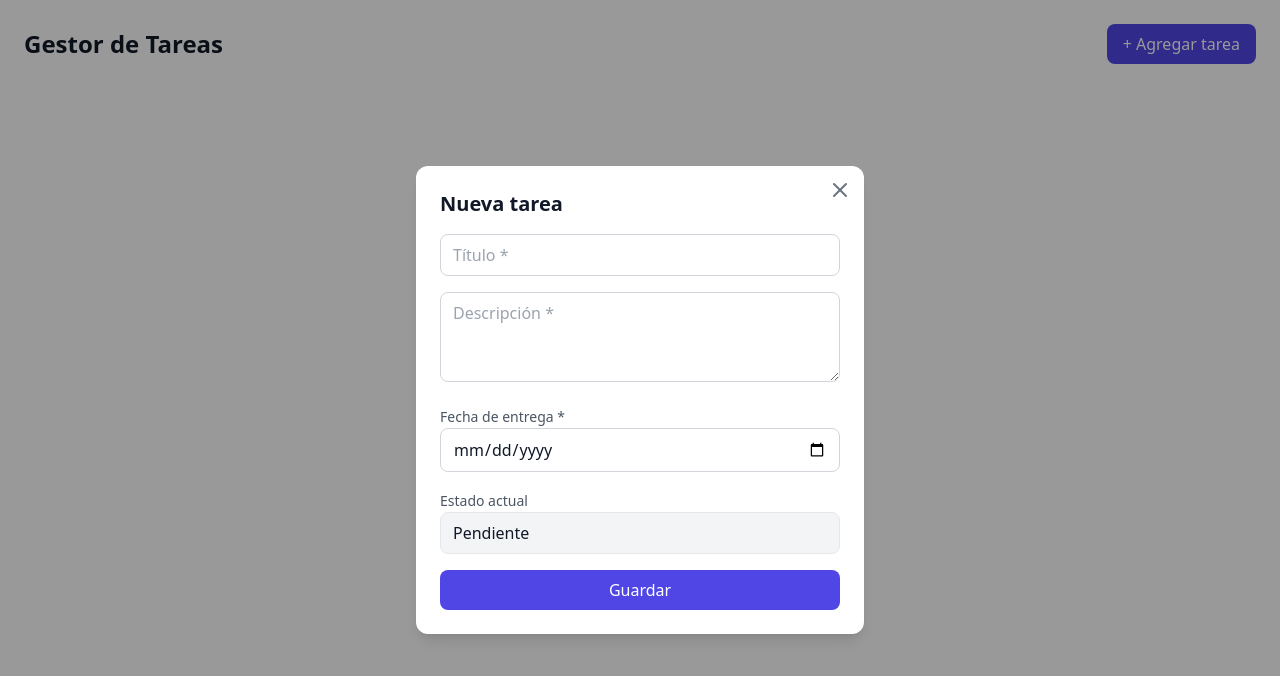
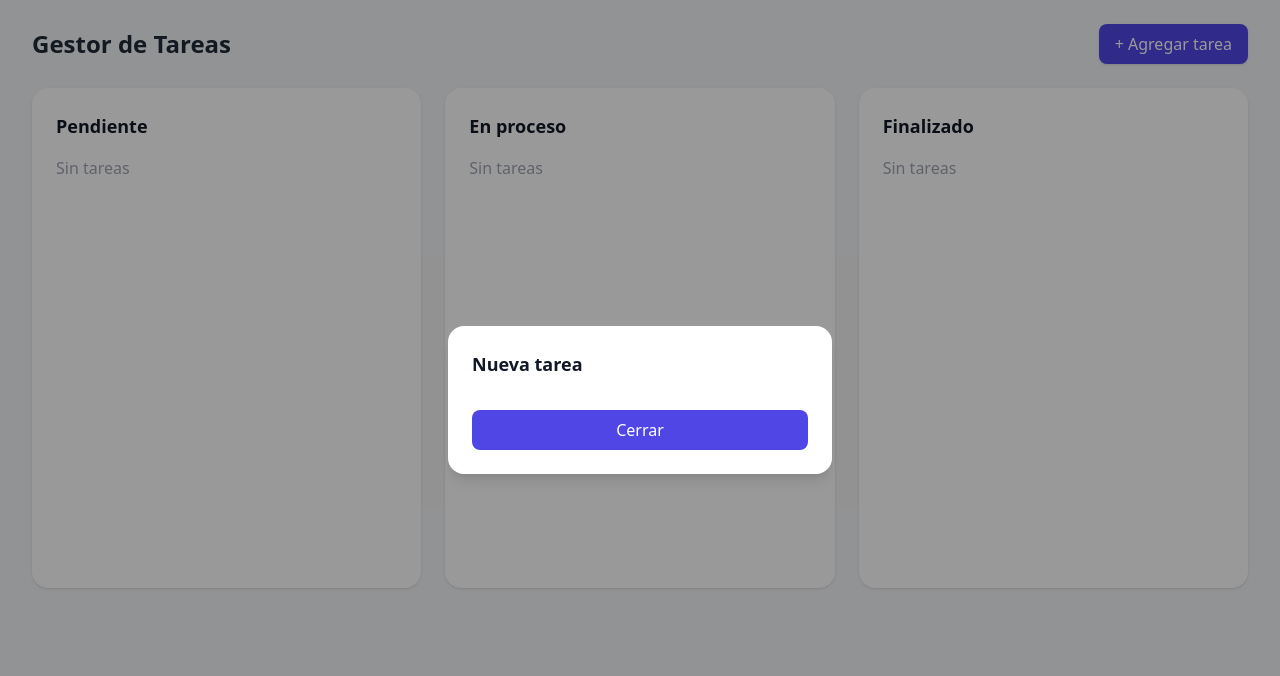
Before and after one commit to Yarissa21/MiniProyecto_GestorDeTareas, a React app in the folder frontend/: page / in a window 1280 px wide. Both pictures are taken after a click on the button "+ Agregar tarea". Shown: the top 676 px of the page. Built offline with nearby package versions, Linux system fonts and the light colour scheme; the HTML template or start-up script is replaced by a standard one.

Commit message:
feat: agregar columnas Pendiente, En proceso y Finalizado

```diff
--- a/frontend/src/App.tsx
+++ b/frontend/src/App.tsx
@@ -1,141 +1,62 @@
-import React, { useState } from "react";
-import { X } from "lucide-react";
-import { useForm } from "react-hook-form";
-import { z } from "zod";
-import { zodResolver } from "@hookform/resolvers/zod";
+import { useState } from "react";
 
-const taskSchema = z.object({
-  title: z.string().min(1, "El título es obligatorio"),
-  description: z.string().min(1, "La descripción es obligatoria"),
-  dueDate: z.string().min(1, "La fecha de entrega es obligatoria"),
-});
-
-type TaskForm = z.infer<typeof taskSchema>;
-
-export default function App() {
+function App() {
   const [showModal, setShowModal] = useState(false);
 
-  const {
-    register,
-    handleSubmit,
-    reset,
-    formState: { errors },
-  } = useForm<TaskForm>({
-    resolver: zodResolver(taskSchema),
-    defaultValues: {
-      title: "",
-      description: "",
-      dueDate: "",
-    },
-  });
-
-  const abrirModal = () => {
-    reset();
-    setShowModal(true);
-  };
-
-  const onSubmit = (data: TaskForm) => {
-    console.log("Tarea creada:", data);
-    setShowModal(false);
-  };
-
   return (
-    <div className="min-h-screen p-6">
-      <header className="flex items-center justify-between mb-6">
-        <h1 className="text-2xl font-bold">Gestor de Tareas</h1>
+    <div className="min-h-screen bg-gray-100">
+      {/* Header */}
+      <header className="flex justify-between items-center px-8 py-6">
+        <h1 className="text-2xl font-bold text-gray-800">
+          Gestor de Tareas
+        </h1>
 
         <button
-          onClick={abrirModal}
-          className="bg-indigo-600 text-white px-4 py-2 rounded-lg hover:bg-indigo-700 transition"
+          onClick={() => setShowModal(true)}
+          className="bg-indigo-600 hover:bg-indigo-700 text-white px-4 py-2 rounded-lg shadow"
         >
           + Agregar tarea
         </button>
       </header>
 
+      {/* Columnas */}
+      <div className="grid grid-cols-1 md:grid-cols-3 gap-6 px-8 pb-10">
+        {/* Pendiente */}
+        <div className="bg-white rounded-2xl shadow p-6 min-h-[500px]">
+          <h2 className="text-lg font-semibold mb-4">Pendiente</h2>
+          <p className="text-gray-400">Sin tareas</p>
+        </div>
 
+        {/* En proceso */}
+        <div className="bg-white rounded-2xl shadow p-6 min-h-[500px]">
+          <h2 className="text-lg font-semibold mb-4">En proceso</h2>
+          <p className="text-gray-400">Sin tareas</p>
+        </div>
+
+        {/* Finalizado */}
+        <div className="bg-white rounded-2xl shadow p-6 min-h-[500px]">
+          <h2 className="text-lg font-semibold mb-4">Finalizado</h2>
+          <p className="text-gray-400">Sin tareas</p>
+        </div>
+      </div>
+
+      {/* Modal simple */}
       {showModal && (
-        <div className="fixed inset-0 bg-black/40 flex items-center justify-center p-4">
-          <div className="bg-white rounded-xl p-6 w-full max-w-md shadow-lg relative">
+        <div className="fixed inset-0 bg-black bg-opacity-40 flex justify-center items-center">
+          <div className="bg-white rounded-2xl p-6 w-96 shadow-lg">
+            <h2 className="text-lg font-semibold mb-4">Nueva tarea</h2>
+
             <button
               onClick={() => setShowModal(false)}
-              className="absolute top-3 right-3 text-gray-500 hover:text-gray-800"
-              aria-label="Cerrar"
+              className="mt-4 w-full bg-indigo-600 text-white py-2 rounded-lg"
             >
-              <X />
+              Cerrar
             </button>
-
-            <h2 className="text-xl font-semibold mb-4">Nueva tarea</h2>
-
-            <form className="space-y-4" onSubmit={handleSubmit(onSubmit)}>
-              <div>
-                <input
-                  type="text"
-                  placeholder="Título *"
-                  className={`w-full border rounded-lg px-3 py-2 ${
-                    errors.title ? "border-red-500" : "border-gray-300"
-                  }`}
-                  {...register("title")}
-                />
-                {errors.title && (
-                  <p className="text-red-600 text-xs mt-1">
-                    {errors.title.message}
-                  </p>
-                )}
-              </div>
-
-              <div>
-                <textarea
-                  placeholder="Descripción *"
-                  className={`w-full border rounded-lg px-3 py-2 min-h-[90px] ${
-                    errors.description ? "border-red-500" : "border-gray-300"
-                  }`}
-                  {...register("description")}
-                />
-                {errors.description && (
-                  <p className="text-red-600 text-xs mt-1">
-                    {errors.description.message}
-                  </p>
-                )}
-              </div>
-
-              <div>
-                <label className="text-sm text-gray-600">
-                  Fecha de entrega *
-                </label>
-                <input
-                  type="date"
-                  className={`w-full border rounded-lg px-3 py-2 ${
-                    errors.dueDate ? "border-red-500" : "border-gray-300"
-                  }`}
-                  {...register("dueDate")}
-                />
-                {errors.dueDate && (
-                  <p className="text-red-600 text-xs mt-1">
-                    {errors.dueDate.message}
-                  </p>
-                )}
-              </div>
-
-              <div>
-                <label className="text-sm text-gray-600">Estado actual</label>
-                <input
-                  type="text"
-                  disabled
-                  value="Pendiente"
-                  className="w-full border rounded-lg px-3 py-2 bg-gray-100"
-                />
-              </div>
-
-              <button
-                type="submit"
-                className="w-full bg-indigo-600 text-white py-2 rounded-lg hover:bg-indigo-700 transition"
-              >
-                Guardar
-              </button>
-            </form>
           </div>
         </div>
       )}
     </div>
   );
 }
+
+export default App;
```
